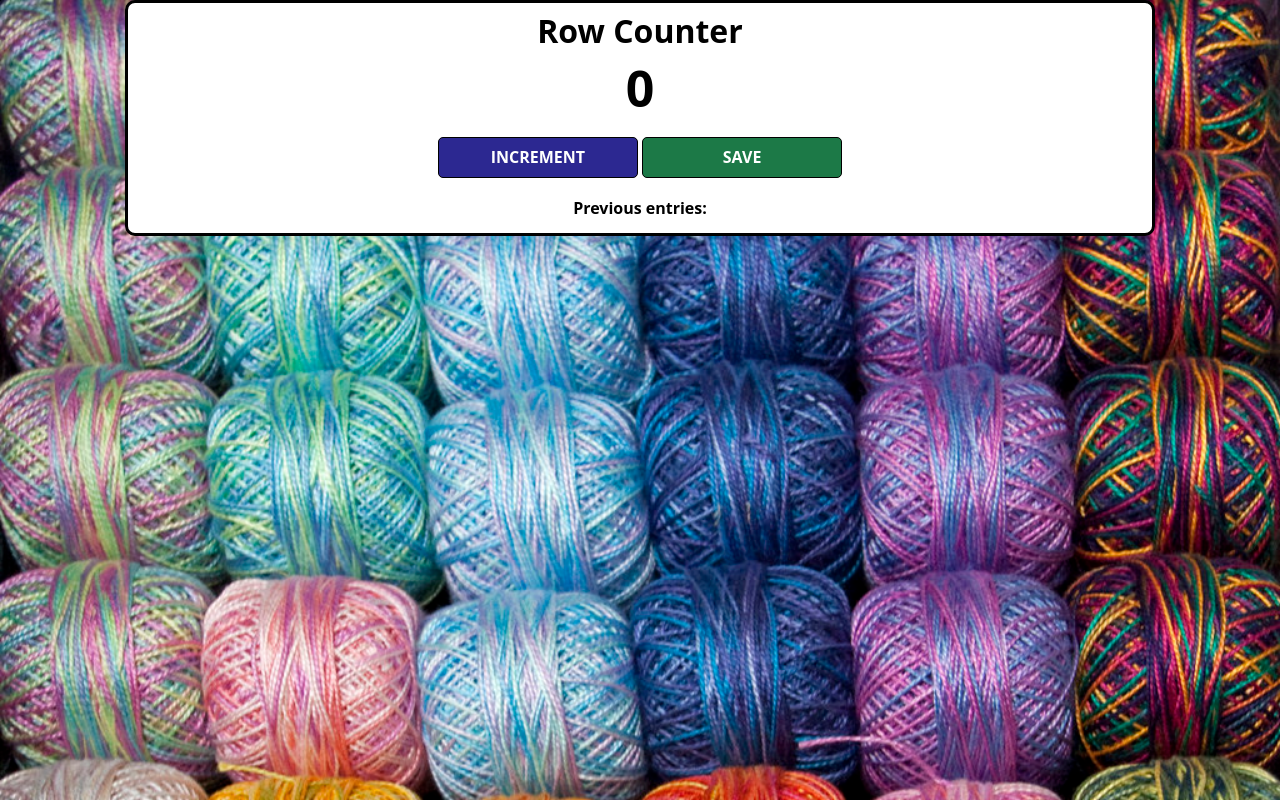
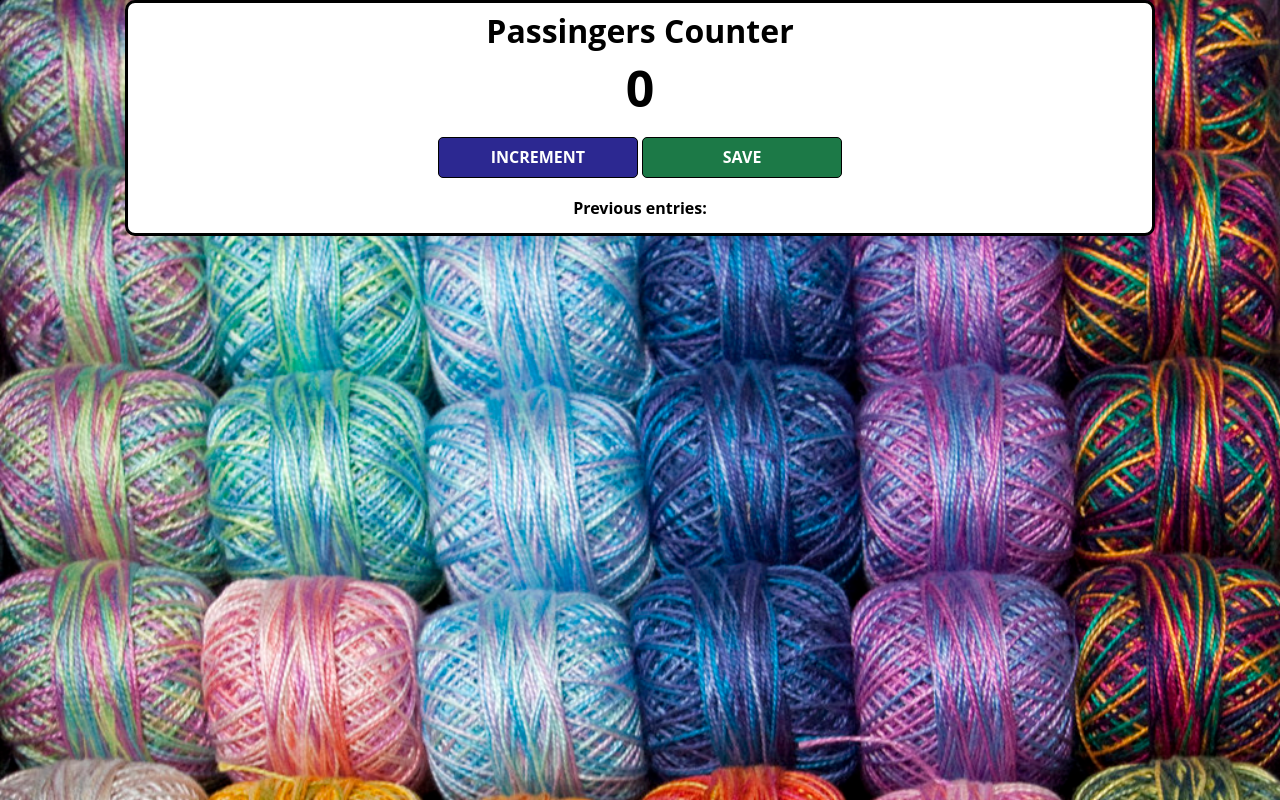
Before and after one commit to OWAIS-ALHADI/My-first-repo--, a plain HTML site: page index.html in a window 1280 px wide. Drawn offline with nearby package versions, Linux system fonts and the light colour scheme.

Commit message:
Update name

```diff
--- a/index.html
+++ b/index.html
@@ -4,7 +4,7 @@
     </head>
     <body>
         <div class="container">
-            <h1>Row Counter</h1>
+            <h1>Passingers Counter</h1>
             <h2 id="count-el">0</h2>
             <button id="increment-btn" onclick="increment()">INCREMENT</button>
             <button id="save-btn" onclick="save()">SAVE</button>
```
